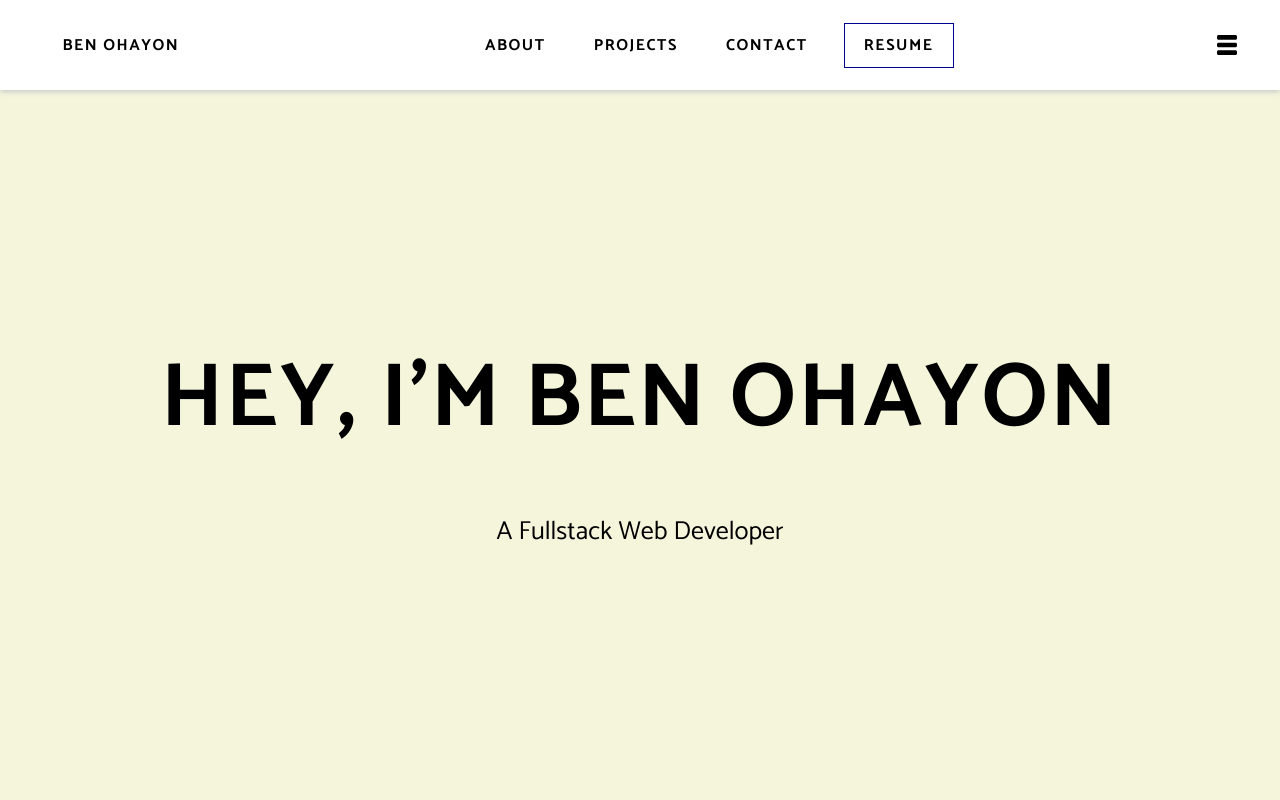
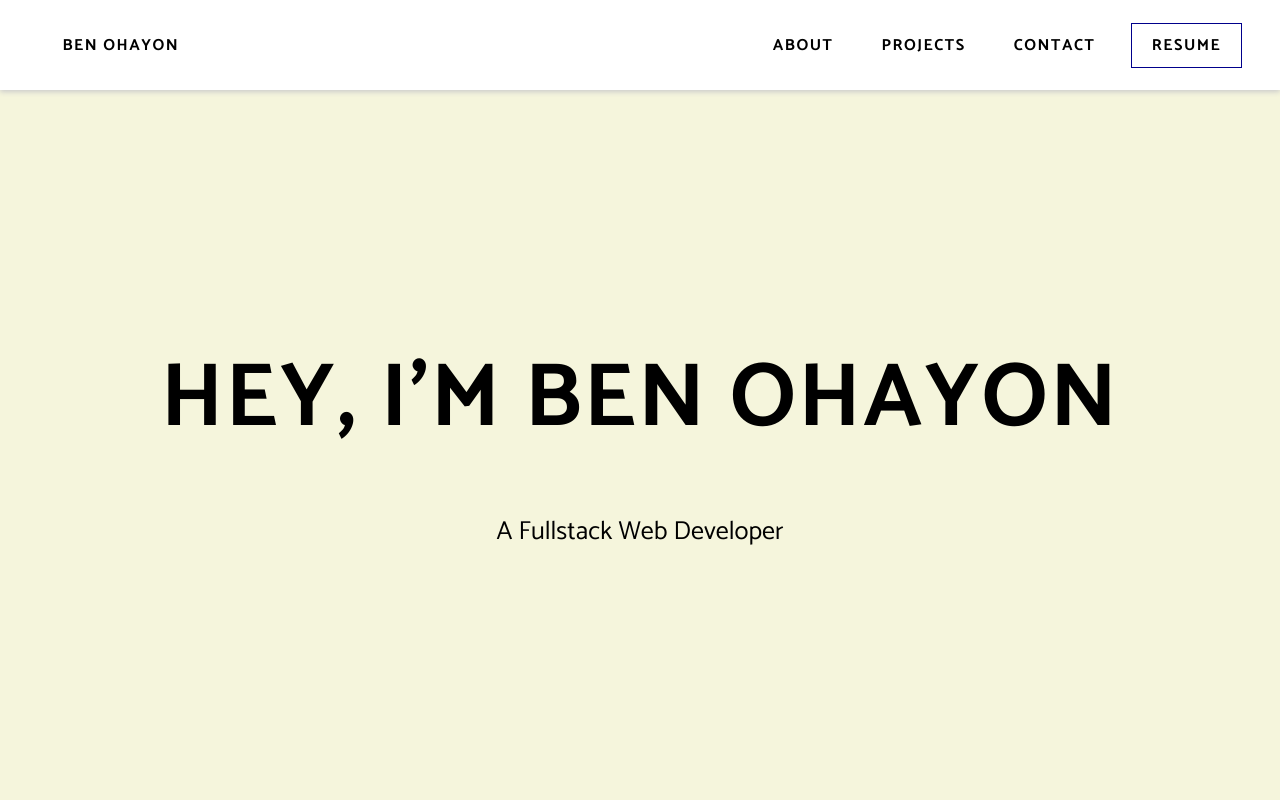
Before and after one commit to BenOhayon/my_portfolio_app, a React (Vite) app: page / in a window 1280 px wide. Shown: the top 800 px of the page. Built offline with nearby package versions, Linux system fonts and the light colour scheme.

Commit message:
fix nav bar bug with mobile menu appearance

```diff
--- a/src/components/NavBar/NavBar.scss
+++ b/src/components/NavBar/NavBar.scss
@@ -50,14 +50,6 @@ nav {
     padding-inline-start: 0;
   }
 
-  .mobile-navbar-menu-button {
-    width: 30px;
-    height: 30px;
-    display: flex;
-    justify-content: center;
-    align-items: center;
-  }
-
   .mobile-navbar-menu {
     position: absolute;
     width: 100%;
@@ -95,6 +87,8 @@ li {
 
 @media screen and (max-width: 685px) {
   nav .mobile-navbar-menu-button {
+    width: 30px;
+    height: 30px;
     display: flex;
     justify-content: center;
     align-items: center;
```
